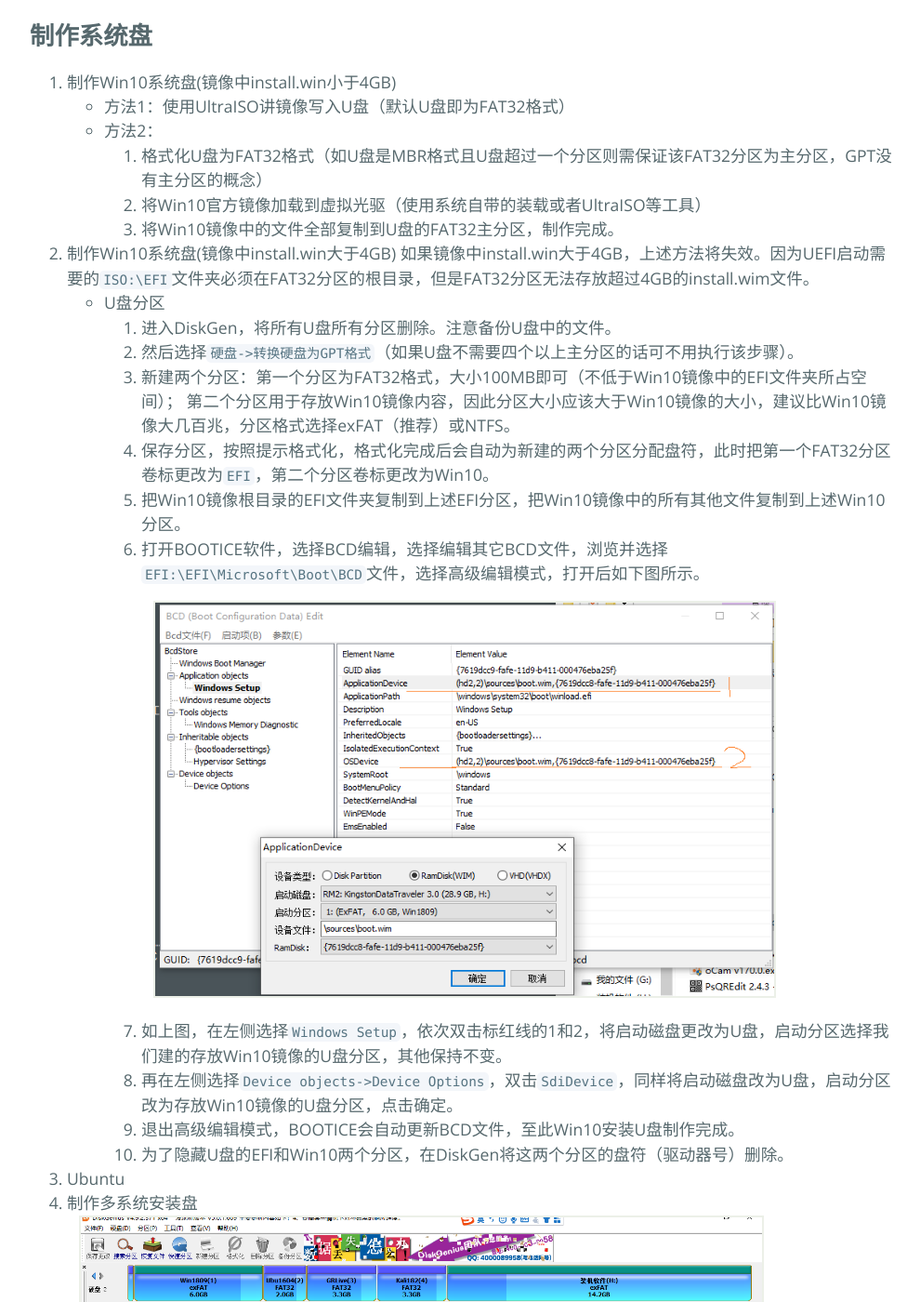
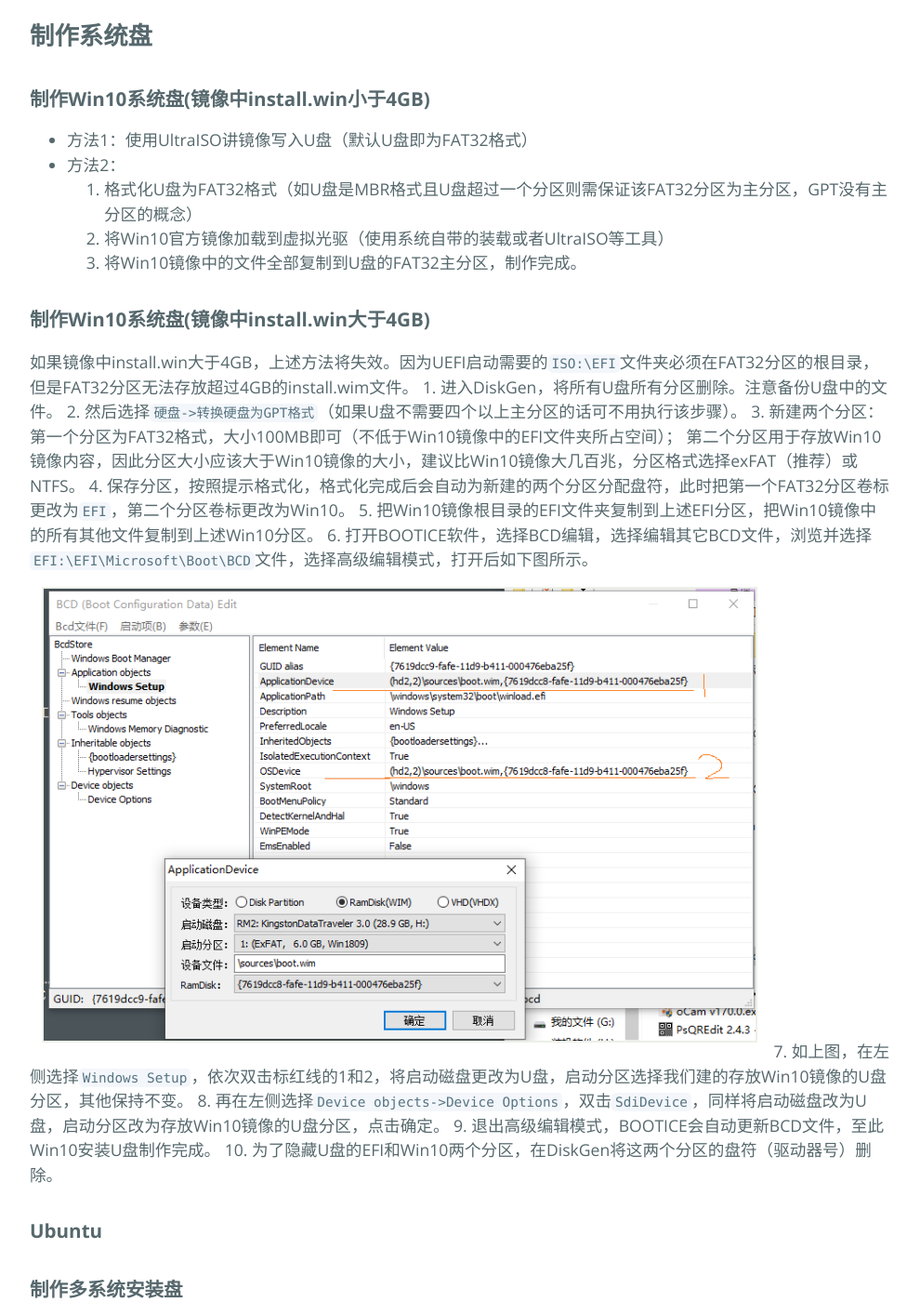
Before and after one commit to zxc17/www.iotfan.net, a Jekyll site: the page built from _posts/2019-03-18-操作系统安装与配置(Win10&Ubuntu).markdown, in a window 1280 px wide and 1400 px high, scrolled down 584 px. Shown: the whole window at 93% size, without its empty margins (144-1134 px from the left). Built offline with Jekyll 4.4.1, drawn with Linux system fonts in a browser that asks for light colours; comment, search, counter and statistics services are not loaded; some of the changed text lies outside the part shown.

Commit message:
Update 2019-03-18-操作系统安装与配置(Win10&Ubuntu).markdown

```diff
--- a/_posts/2019-03-18-操作系统安装与配置(Win10&Ubuntu).markdown
+++ b/_posts/2019-03-18-操作系统安装与配置(Win10&Ubuntu).markdown
@@ -21,30 +21,32 @@
 
 ## 制作系统盘
 
-1. 制作Win10系统盘(镜像中install.win小于4GB)
-	- 方法1：使用UltraISO讲镜像写入U盘（默认U盘即为FAT32格式）
-	- 方法2：
-		1. 格式化U盘为FAT32格式（如U盘是MBR格式且U盘超过一个分区则需保证该FAT32分区为主分区，GPT没有主分区的概念）
-		2. 将Win10官方镜像加载到虚拟光驱（使用系统自带的装载或者UltraISO等工具）
-		3. 将Win10镜像中的文件全部复制到U盘的FAT32主分区，制作完成。
+### 制作Win10系统盘(镜像中install.win小于4GB)
+- 方法1：使用UltraISO讲镜像写入U盘（默认U盘即为FAT32格式）
+- 方法2：
+	1. 格式化U盘为FAT32格式（如U盘是MBR格式且U盘超过一个分区则需保证该FAT32分区为主分区，GPT没有主分区的概念）
+	2. 将Win10官方镜像加载到虚拟光驱（使用系统自带的装载或者UltraISO等工具）
+	3. 将Win10镜像中的文件全部复制到U盘的FAT32主分区，制作完成。
 
-2. 制作Win10系统盘(镜像中install.win大于4GB)
+### 制作Win10系统盘(镜像中install.win大于4GB)
+
 如果镜像中install.win大于4GB，上述方法将失效。因为UEFI启动需要的`ISO:\EFI`文件夹必须在FAT32分区的根目录，但是FAT32分区无法存放超过4GB的install.wim文件。
-	- U盘分区
-		1. 进入DiskGen，将所有U盘所有分区删除。注意备份U盘中的文件。
-		2. 然后选择`硬盘->转换硬盘为GPT格式`（如果U盘不需要四个以上主分区的话可不用执行该步骤）。
-		3. 新建两个分区：第一个分区为FAT32格式，大小100MB即可（不低于Win10镜像中的EFI文件夹所占空间）；
-			第二个分区用于存放Win10镜像内容，因此分区大小应该大于Win10镜像的大小，建议比Win10镜像大几百兆，分区格式选择exFAT（推荐）或NTFS。
-		4. 保存分区，按照提示格式化，格式化完成后会自动为新建的两个分区分配盘符，此时把第一个FAT32分区卷标更改为`EFI`，第二个分区卷标更改为Win10。
-		5. 把Win10镜像根目录的EFI文件夹复制到上述EFI分区，把Win10镜像中的所有其他文件复制到上述Win10分区。
-		6. 打开BOOTICE软件，选择BCD编辑，选择编辑其它BCD文件，浏览并选择`EFI:\EFI\Microsoft\Boot\BCD`文件，选择高级编辑模式，打开后如下图所示。
-		![编辑BCD](/assets/2019-03-18_02.png)
-		7. 如上图，在左侧选择`Windows Setup`，依次双击标红线的1和2，将启动磁盘更改为U盘，启动分区选择我们建的存放Win10镜像的U盘分区，其他保持不变。
-		8. 再在左侧选择`Device objects->Device Options`，双击`SdiDevice`，同样将启动磁盘改为U盘，启动分区改为存放Win10镜像的U盘分区，点击确定。
-		9. 退出高级编辑模式，BOOTICE会自动更新BCD文件，至此Win10安装U盘制作完成。
-		10. 为了隐藏U盘的EFI和Win10两个分区，在DiskGen将这两个分区的盘符（驱动器号）删除。
-3. Ubuntu
-4. 制作多系统安装盘
+	1. 进入DiskGen，将所有U盘所有分区删除。注意备份U盘中的文件。
+	2. 然后选择`硬盘->转换硬盘为GPT格式`（如果U盘不需要四个以上主分区的话可不用执行该步骤）。
+	3. 新建两个分区：第一个分区为FAT32格式，大小100MB即可（不低于Win10镜像中的EFI文件夹所占空间）；
+		第二个分区用于存放Win10镜像内容，因此分区大小应该大于Win10镜像的大小，建议比Win10镜像大几百兆，分区格式选择exFAT（推荐）或NTFS。
+	4. 保存分区，按照提示格式化，格式化完成后会自动为新建的两个分区分配盘符，此时把第一个FAT32分区卷标更改为`EFI`，第二个分区卷标更改为Win10。
+	5. 把Win10镜像根目录的EFI文件夹复制到上述EFI分区，把Win10镜像中的所有其他文件复制到上述Win10分区。
+	6. 打开BOOTICE软件，选择BCD编辑，选择编辑其它BCD文件，浏览并选择`EFI:\EFI\Microsoft\Boot\BCD`文件，选择高级编辑模式，打开后如下图所示。
+	![编辑BCD](/assets/2019-03-18_02.png)
+	7. 如上图，在左侧选择`Windows Setup`，依次双击标红线的1和2，将启动磁盘更改为U盘，启动分区选择我们建的存放Win10镜像的U盘分区，其他保持不变。
+	8. 再在左侧选择`Device objects->Device Options`，双击`SdiDevice`，同样将启动磁盘改为U盘，启动分区改为存放Win10镜像的U盘分区，点击确定。
+	9. 退出高级编辑模式，BOOTICE会自动更新BCD文件，至此Win10安装U盘制作完成。
+	10. 为了隐藏U盘的EFI和Win10两个分区，在DiskGen将这两个分区的盘符（驱动器号）删除。
+
+### Ubuntu
+### 制作多系统安装盘
+
 ![编辑BCD](/assets/2019-03-18_01.png)
 
 ## 安装与激活Win10
```
